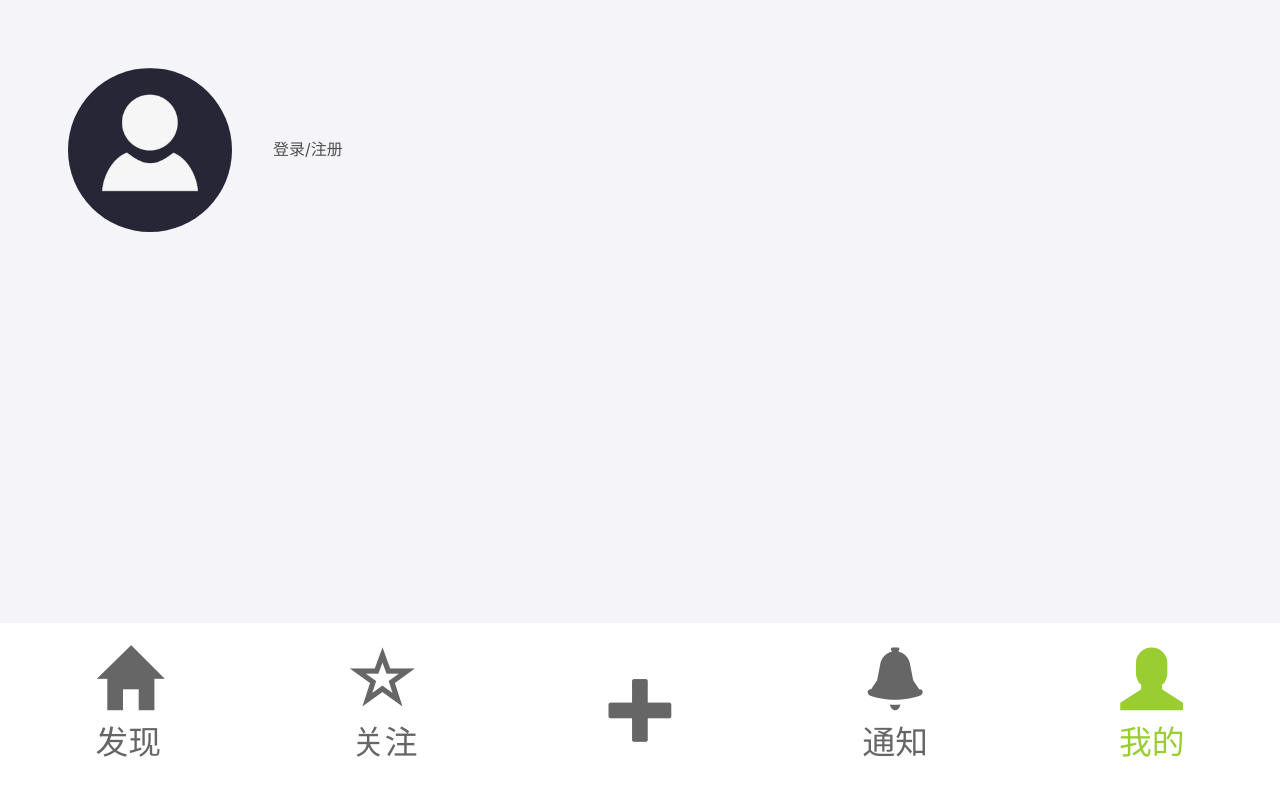
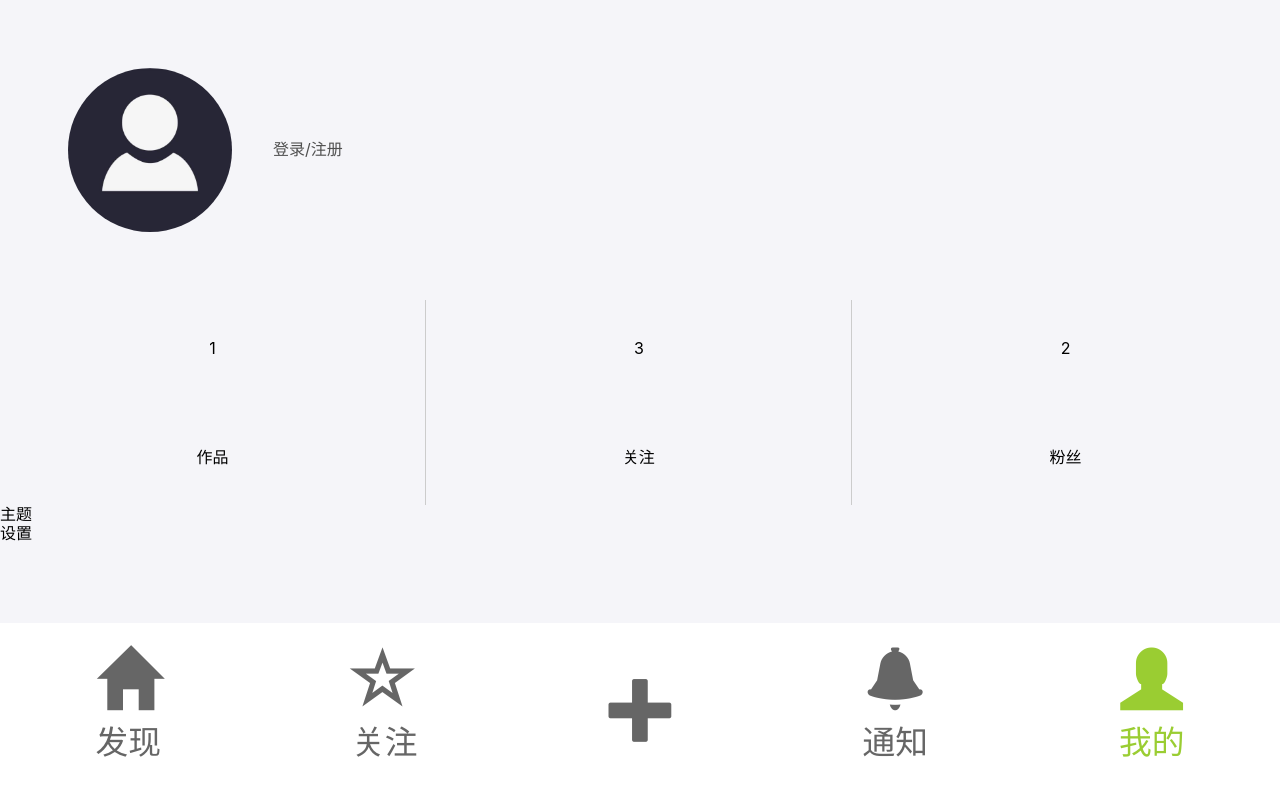
Before and after one commit to ShioBom/photo_community, a React (Create React App) app: page /MyInfo in a window 1280 px wide. Shown: the top 796 px of the page. Built offline with nearby package versions, Linux system fonts and the light colour scheme.

Commit message:
开始个人信息页面的编写

```diff
--- a/src/components/page/Follow/MyFollow/index.js
+++ b/src/components/page/Follow/MyFollow/index.js
@@ -12,7 +12,7 @@ class MyFollow extends Component {
   }
   //点击关注
   follow(obj) {
-    console.log(obj);
+    console.log("follow",obj);
     let self = this;
     if (JSON.stringify(this.props.login) === "{}") {
       //轻提示
--- a/src/components/page/MyInfo/index.css
+++ /dev/null
@@ -1,51 +0,0 @@
-.Info{
-    width: 100%;
-    position: relative;
-    height: 100%;
-}
-.userInfo {
-    width: 100%;
-    position: absolute;
-    top: 0;
-    bottom: 1.5rem;
-    padding: 0.5rem;
-    color: #505050;
-    display: flex;
-    position: relative;
-}
-
-.userInfo i {
-    color: #fff;
-    font-size: 0.6rem;
-    line-height: 1.2rem;
-    padding-left: 0.3rem;
-}
-
-.userInfo span {
-    height: 1.2rem;
-    width: 30%;
-    display: inline-block;
-}
-.userInfo span.exit{
-    position: absolute;
-    right: 0;
-    line-height: 1.2rem;
-}
-.userInfo .log_img {
-    height: 1.2rem;
-    width: 1.2rem;
-    border-radius: 1.2rem;
-    background: #666;
-    overflow: hidden;
-    flex-shrink: 1;
-}
-.userInfo .log_img img{
-    height: 1.2rem;
-    width: 1.2rem;
-    display: block;
-    /* overflow: hidden; */
-}
-.userInfo .log_menu {
-    padding-left: 0.3rem;
-    line-height: 1.2rem;
-}
--- a/src/components/page/MyInfo/index.js
+++ b/src/components/page/MyInfo/index.js
@@ -1,25 +1,25 @@
-import React, { Component } from 'react';
-import './index.css';
-import Footer from '../../common/footer';
-class MyInfo extends Component{
+import React, { Component } from "react";
+import "./index.scss";
+import Footer from "../../common/footer";
+class MyInfo extends Component {
   constructor(props) {
-      super(props)
+    super(props);
 
     this.state = {
       str: "登录/注册",
-         portrait_src:"/img/portrait/default.jpg",
-         isExit:false
+      portrait_src: "/img/portrait/default.jpg",
+      isExit: false
     };
-    };
+  }
   //登录
-    login(){
+  login() {
     //如果未登录,点击则跳转到登录页面
-      if(!this.state.isExit){
+    if (!this.state.isExit) {
       this.props.history.push("/Login");
     }
-    };
+  }
   //退出登录
-    logout(){
+  logout() {
     //清除缓存
     sessionStorage.removeItem("userInfo");
     localStorage.removeItem("FollowList");
@@ -28,39 +28,73 @@ class MyInfo extends Component{
     this.props.remove();
 
     //清除state
-      this.setState(state=>{
+    this.setState(state => {
       state.str = "登录/注册";
       state.portrait_src = "/img/portrait/default.jpg";
-        state.isExit=false;
+      state.isExit = false;
       return state;
-      })
+    });
   }
-    componentDidMount(){
+  componentDidMount() {
     let data = this.props.login;
     //判断login存在与否
-      if (Object.keys(data).length !==0){
-        this.setState(state=>{
-          state.str=data.uname;
+    if (Object.keys(data).length !== 0) {
+      this.setState(state => {
+        state.str = data.uname;
         state.portrait_src = data.portrait;
-          state.isExit=true;
+        state.isExit = true;
         return state;
-        })
+      });
     }
-    };
+  }
   render() {
     return (
       <div className="Info">
         <div className="userInfo">
           <div className="log_img">
-                  <img src={this.state.portrait_src} alt="头像呢!"></img>
+            <img src={this.state.portrait_src} alt="头像呢!" />
           </div>
-              <span className="log_menu" onClick={()=>{this.login()}}>{this.state.str}</span>
-              {this.state.isExit && <span className="exit" onClick={()=>{this.logout()}}>退出登录</span>}
+          <span
+            className="log_menu"
+            onClick={() => {
+              this.login();
+            }}
+          >
+            {this.state.str}
+          </span>
+          {this.state.isExit && (
+            <span
+              className="exit"
+              onClick={() => {
+                this.logout();
+              }}
+            >
+              退出登录
+            </span>
+          )}
+
         </div>
-          <Footer></Footer>
+        <ul className="main-info">
+          <li className="work-info">
+            <span>1</span>
+            <span>作品</span>
+          </li>
+          <li className="follow-info">
+            <span>3</span>
+            <span>关注</span>
+          </li>
+          <li className="fans-info">
+            <span>2</span>
+            <span>粉丝</span>
+          </li>
+        </ul>
+        <ul>
+          <li>主题</li>
+          <li>设置</li>
+        </ul>
+        <Footer />
       </div>
-      )
-    };
-
+    );
+  }
 }
 export default MyInfo;
--- /dev/null
+++ b/src/components/page/MyInfo/index.scss
@@ -0,0 +1,66 @@
+.Info {
+  width: 100%;
+  position: relative;
+  height: 100%;
+  .userInfo {
+    width: 100%;
+    position: absolute;
+    top: 0;
+    bottom: 1.5rem;
+    padding: 0.5rem;
+    color: #505050;
+    display: flex;
+    position: relative;
+    i {
+      color: #fff;
+      font-size: 0.6rem;
+      line-height: 1.2rem;
+      padding-left: 0.3rem;
+    }
+    span {
+      height: 1.2rem;
+      width: 30%;
+      display: inline-block;
+    }
+    span.exit {
+      position: absolute;
+      right: 0;
+      line-height: 1.2rem;
+    }
+    .log_img {
+      height: 1.2rem;
+      width: 1.2rem;
+      border-radius: 1.2rem;
+      background: #666;
+      overflow: hidden;
+      flex-shrink: 1;
+      img {
+        height: 1.2rem;
+        width: 1.2rem;
+        display: block;
+      }
+    }
+    .log_menu {
+      padding-left: 0.3rem;
+      line-height: 1.2rem;
+    }
+  }
+  ul.main-info {
+    height: 1.5rem;
+    width: 100%;
+    li {
+      float: left;
+      width: 33.3%;
+      height: 1.5rem;
+      line-height: .8rem;
+      display: flex;
+      flex-direction: column;
+      align-items: center;
+      justify-content: center;
+      border-right: 1px solid #ccc;
+    }
+    li:last-child{
+        border-right: none;
+    }
+  }
+}
```
Lines whose indentation alone changed are shown as unchanged.
